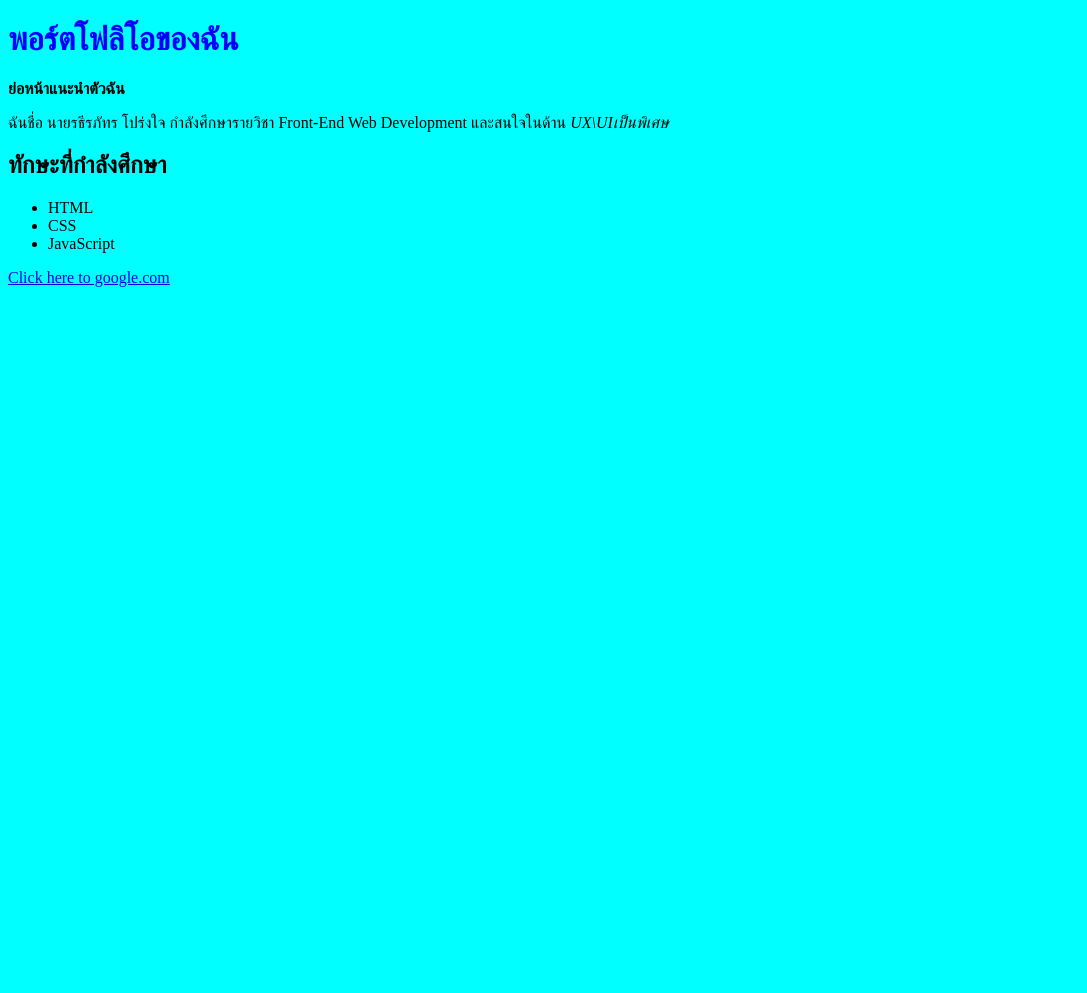
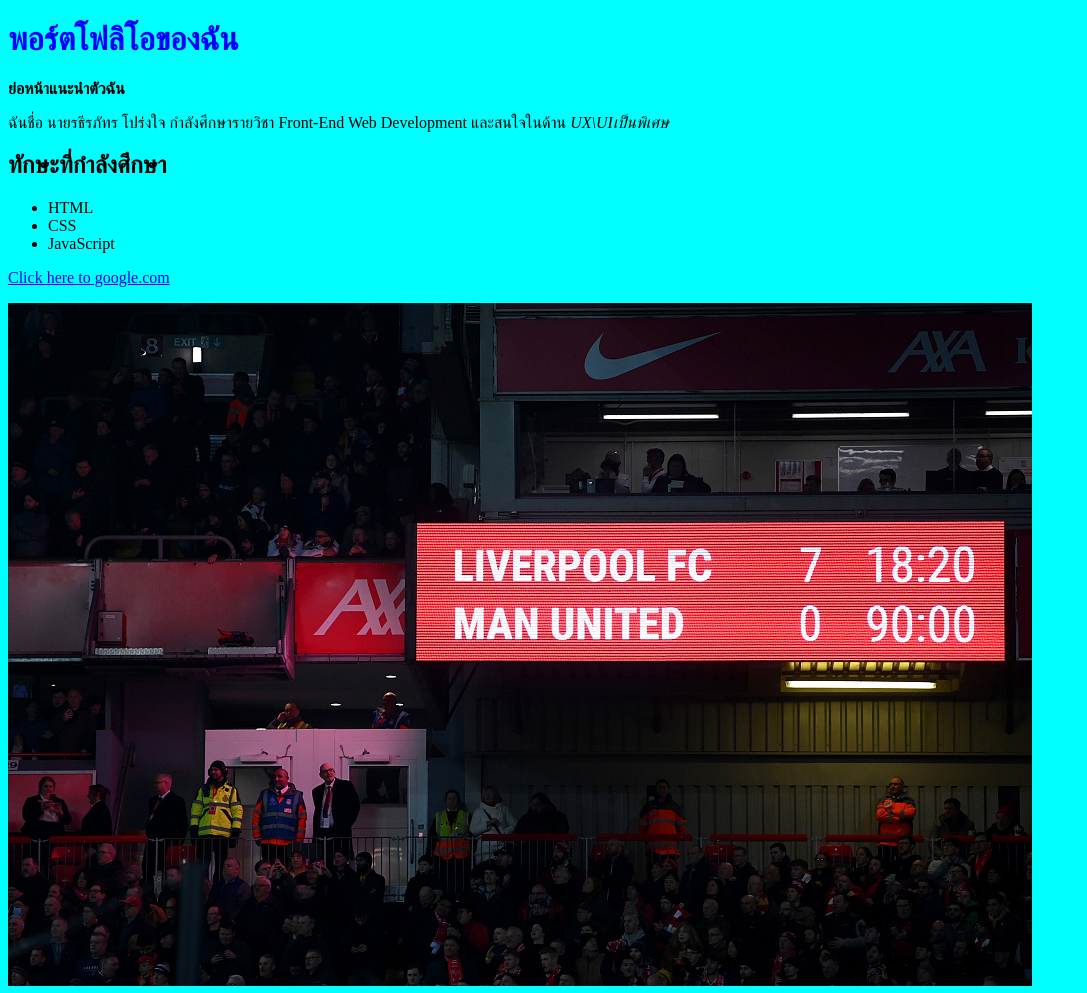
Before and after one commit to 68160150/88726065, a plain HTML site: page week01/index.html in a window 1280 px wide. Shown: the whole page, without its empty margins (0-1087 px from the left). Before the commit the page ends 800 px from the top, so only its background shows below. Drawn offline with Linux system fonts and the light colour scheme.

Commit message:
add image path in experiment and the text is normal blue

```diff
--- a/week01/index.html
+++ b/week01/index.html
@@ -27,5 +27,7 @@
   <a href="https://google.com/" target="_blank" rel="nofollow">
     Click here to google.com
   </a>
+  <p> <img src="897cac964a2e4ce5bbc2457ce575e32e.jpeg">
+</p>
 </body>
 </html>
```
Also changed, not shown: week01/897cac964a2e4ce5bbc2457ce575e32e.jpeg (added).
